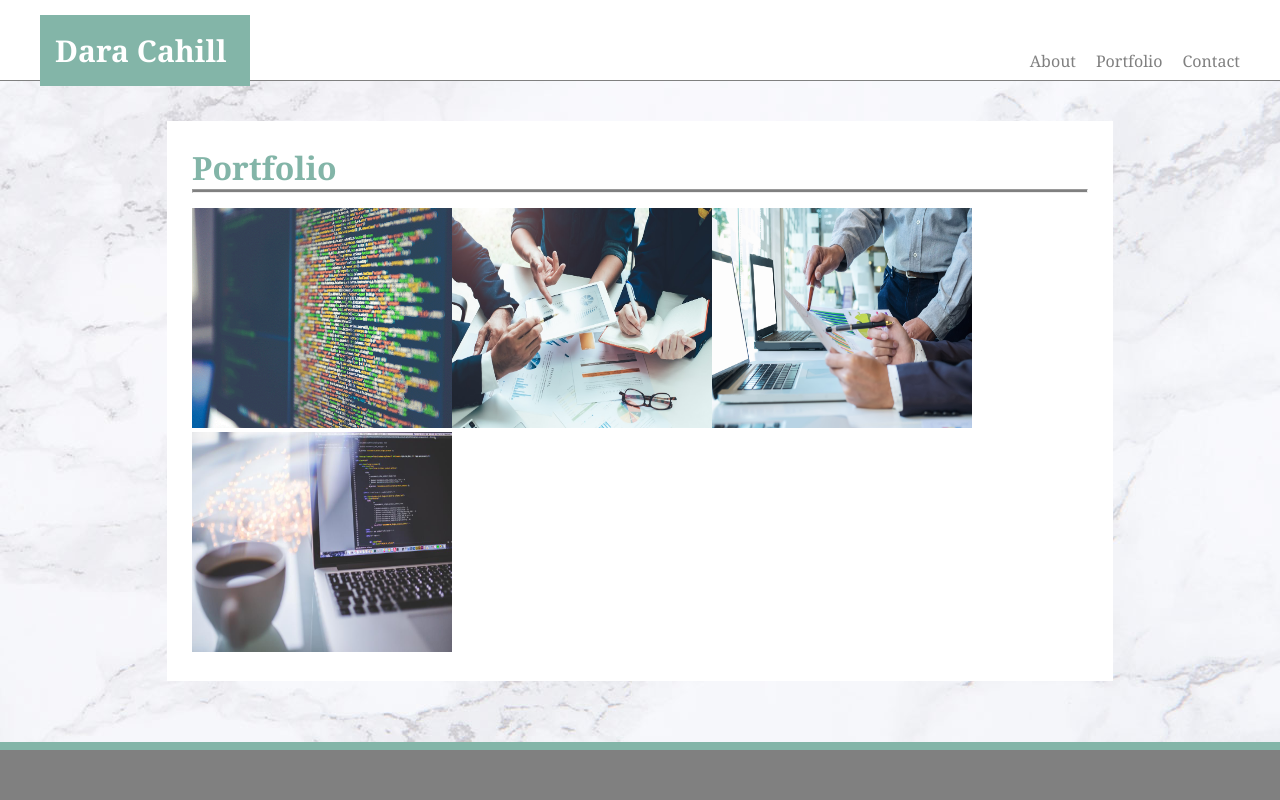
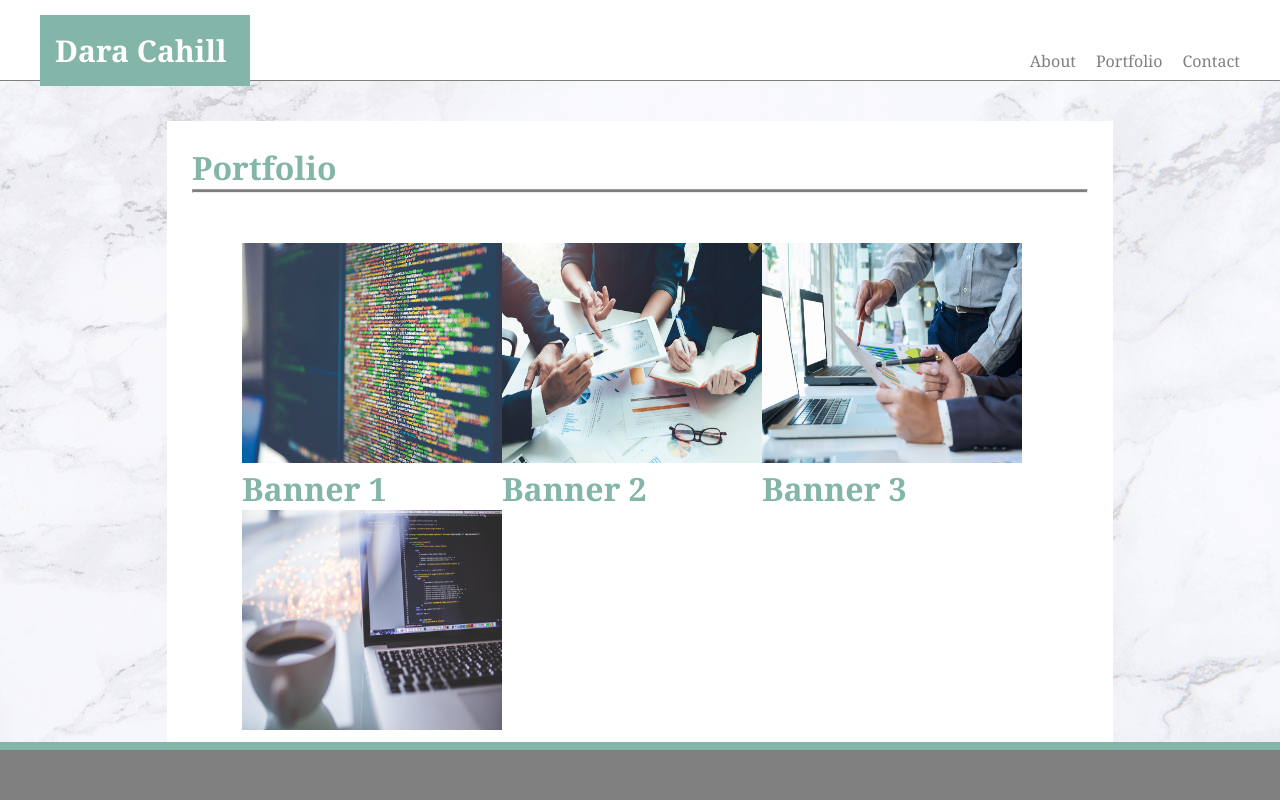
Before and after one commit to dara-cahill/Responsive-Portfolio, a plain HTML site: page portfolio.html in a window 1280 px wide. Shown: the top 800 px of the page. Drawn offline with Linux system fonts and the light colour scheme.

Commit message:
Add banners 1-4 on portfolio page

```diff
--- a/assets/css/style.css
+++ b/assets/css/style.css
@@ -76,6 +76,7 @@ footer  {
     display: flex;
     flex-wrap: wrap;
     align-items: center;
+    margin: 50px;
 }
 
 .content-container {
--- a/portfolio.html
+++ b/portfolio.html
@@ -32,15 +32,19 @@
         <div class="portfolio-img">
              <div class="media-img">
                  <img src="assets/images/Portfolio-Img1.jpeg" alt="Image" height="220" width="260">
-            </div>
+                 <h1>Banner 1</h1>
+                </div>
             <div class="media-img">
                 <img src="assets/images/Portfolio-Img2.jpeg" alt="Image" height="220" width="260">
+                <h1>Banner 2</h1>
             </div>
             <div class="media-img">
                 <img src="assets/images/Portfolio-Img3.jpeg" alt="Image" height="220" width="260">
+                <h1>Banner 3</h1>
             </div>
             <div class="media-img">
                 <img src="assets/images/Portfolio-Img4.jpeg" alt="Image" height="220" width="260">
+                <h1>Banner 4</h1>
             </div>
         </div>
         </main>
```
